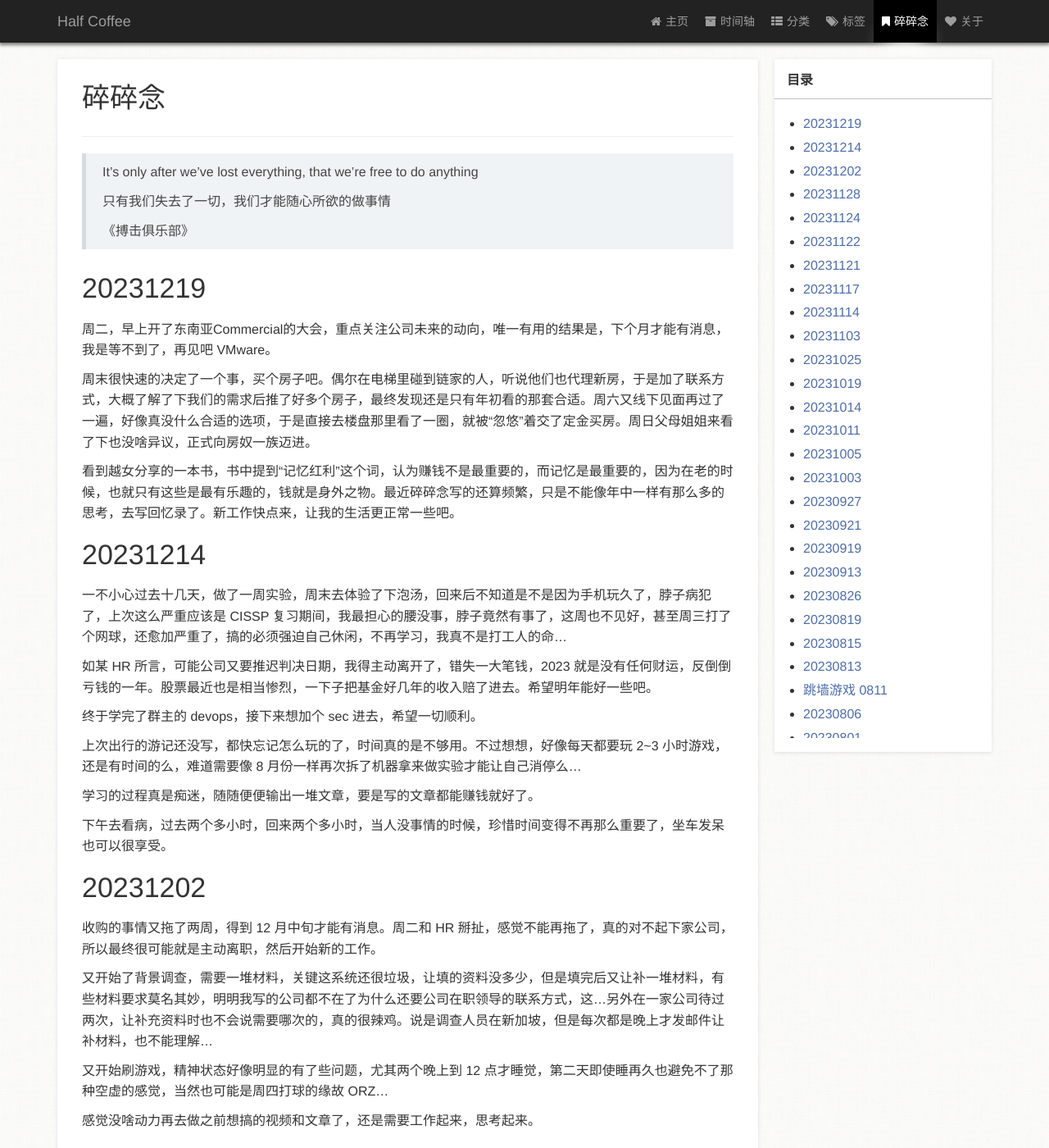
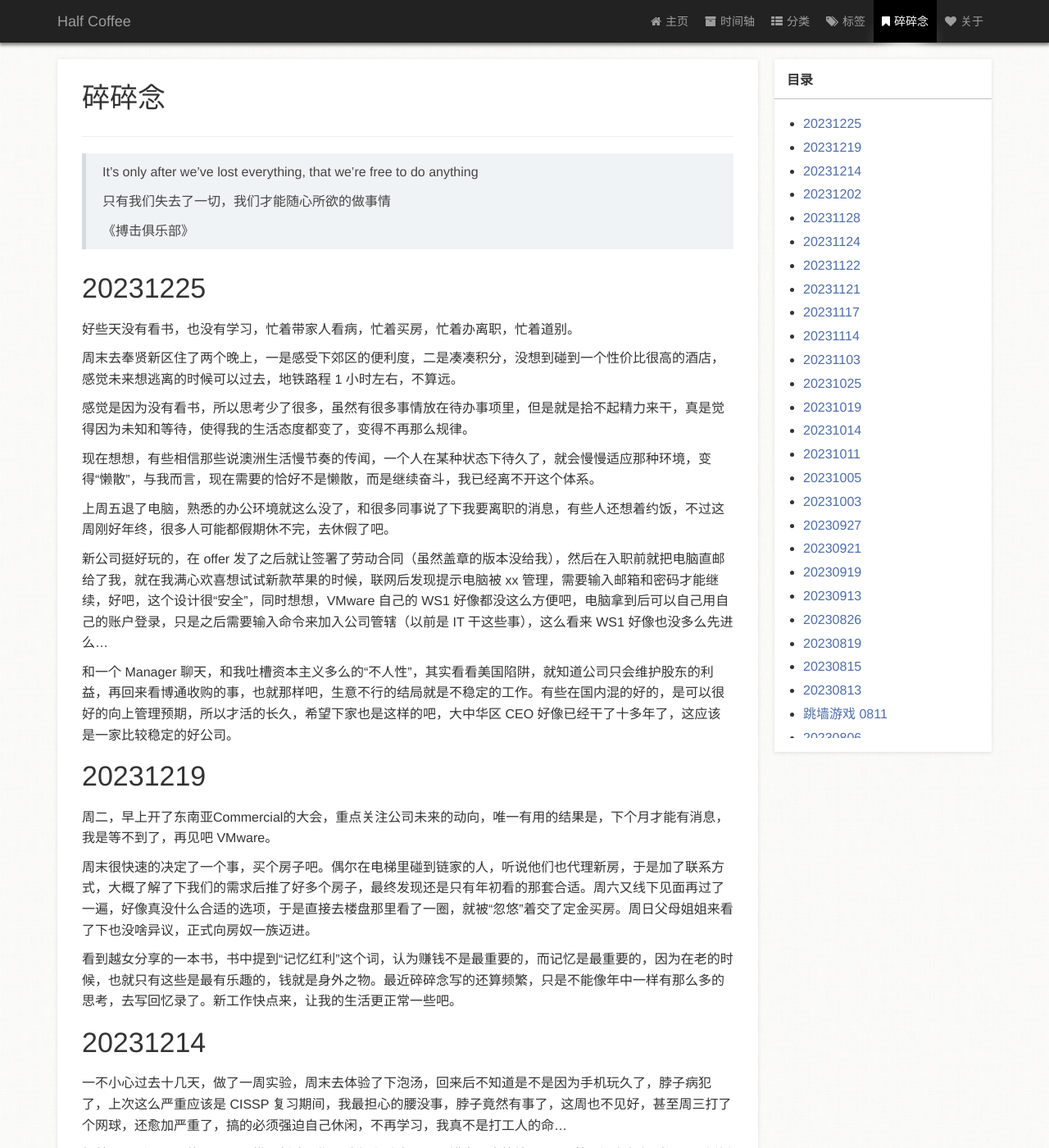
Before and after one commit to zm1990s/halfcoffee, a Jekyll site: the page built from page/3碎碎念.md, in a window 1280 px wide and 1400 px high. Shown: the whole window at 82% size. Built offline with Jekyll 4.4.1, drawn with Linux system fonts in a browser that asks for light colours; a style sheet for code colours, icons or effects is not loaded.

Commit message:
20231225

```diff
--- a/page/3碎碎念.md
+++ b/page/3碎碎念.md
@@ -13,6 +13,22 @@ type: page
 > 只有我们失去了一切，我们才能随心所欲的做事情
 >
 > 《搏击俱乐部》
+
+# 20231225
+
+好些天没有看书，也没有学习，忙着带家人看病，忙着买房，忙着办离职，忙着道别。
+
+周末去奉贤新区住了两个晚上，一是感受下郊区的便利度，二是凑凑积分，没想到碰到一个性价比很高的酒店，感觉未来想逃离的时候可以过去，地铁路程 1 小时左右，不算远。
+
+感觉是因为没有看书，所以思考少了很多，虽然有很多事情放在待办事项里，但是就是拾不起精力来干，真是觉得因为未知和等待，使得我的生活态度都变了，变得不再那么规律。
+
+现在想想，有些相信那些说澳洲生活慢节奏的传闻，一个人在某种状态下待久了，就会慢慢适应那种环境，变得“懒散”，与我而言，现在需要的恰好不是懒散，而是继续奋斗，我已经离不开这个体系。
+
+上周五退了电脑，熟悉的办公环境就这么没了，和很多同事说了下我要离职的消息，有些人还想着约饭，不过这周刚好年终，很多人可能都假期休不完，去休假了吧。
+
+新公司挺好玩的，在 offer 发了之后就让签署了劳动合同（虽然盖章的版本没给我），然后在入职前就把电脑直邮给了我，就在我满心欢喜想试试新款苹果的时候，联网后发现提示电脑被 xx 管理，需要输入邮箱和密码才能继续，好吧，这个设计很“安全”，同时想想，VMware 自己的 WS1 好像都没这么方便吧，电脑拿到后可以自己用自己的账户登录，只是之后需要输入命令来加入公司管辖（以前是 IT 干这些事），这么看来 WS1 好像也没多么先进么...
+
+和一个 Manager 聊天，和我吐槽资本主义多么的“不人性”，其实看看美国陷阱，就知道公司只会维护股东的利益，再回来看博通收购的事，也就那样吧，生意不行的结局就是不稳定的工作。有些在国内混的好的，是可以很好的向上管理预期，所以才活的长久，希望下家也是这样的吧，大中华区 CEO 好像已经干了十多年了，这应该是一家比较稳定的好公司。
 
 # 20231219
 
```
